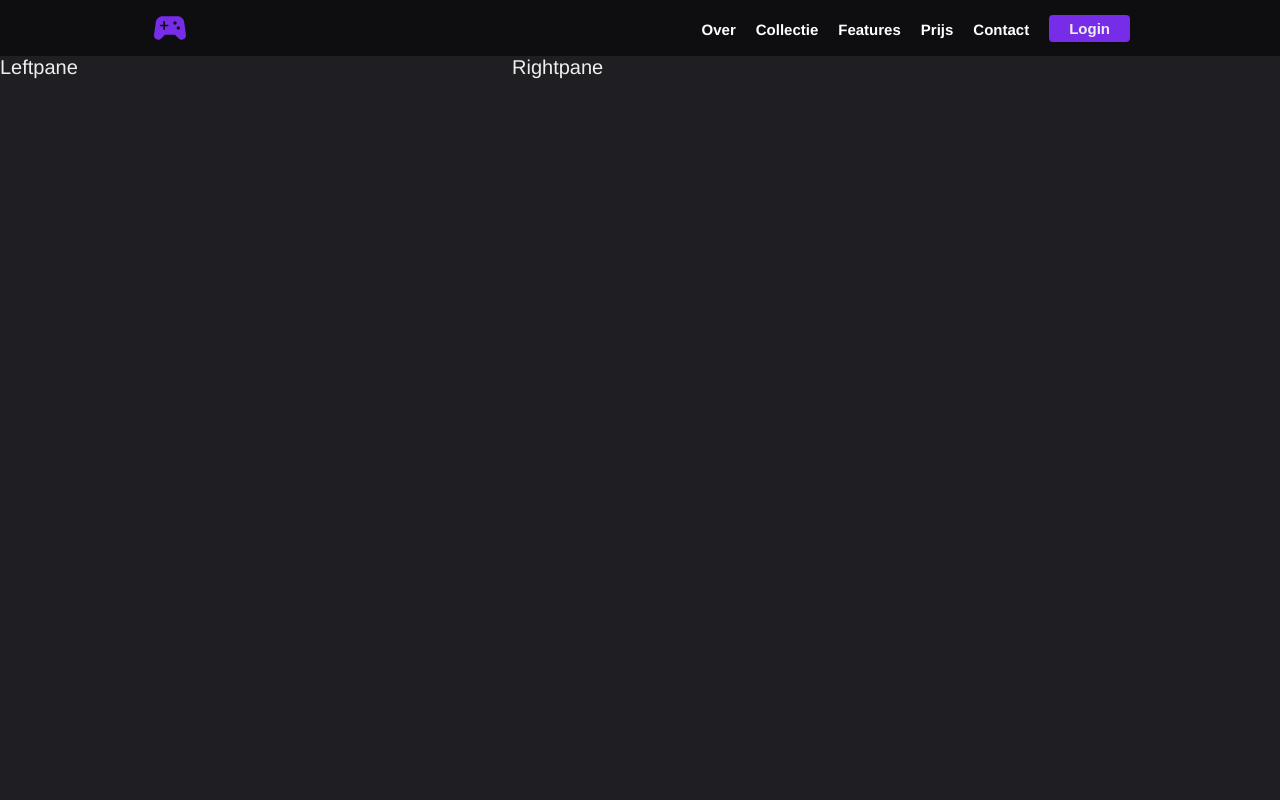
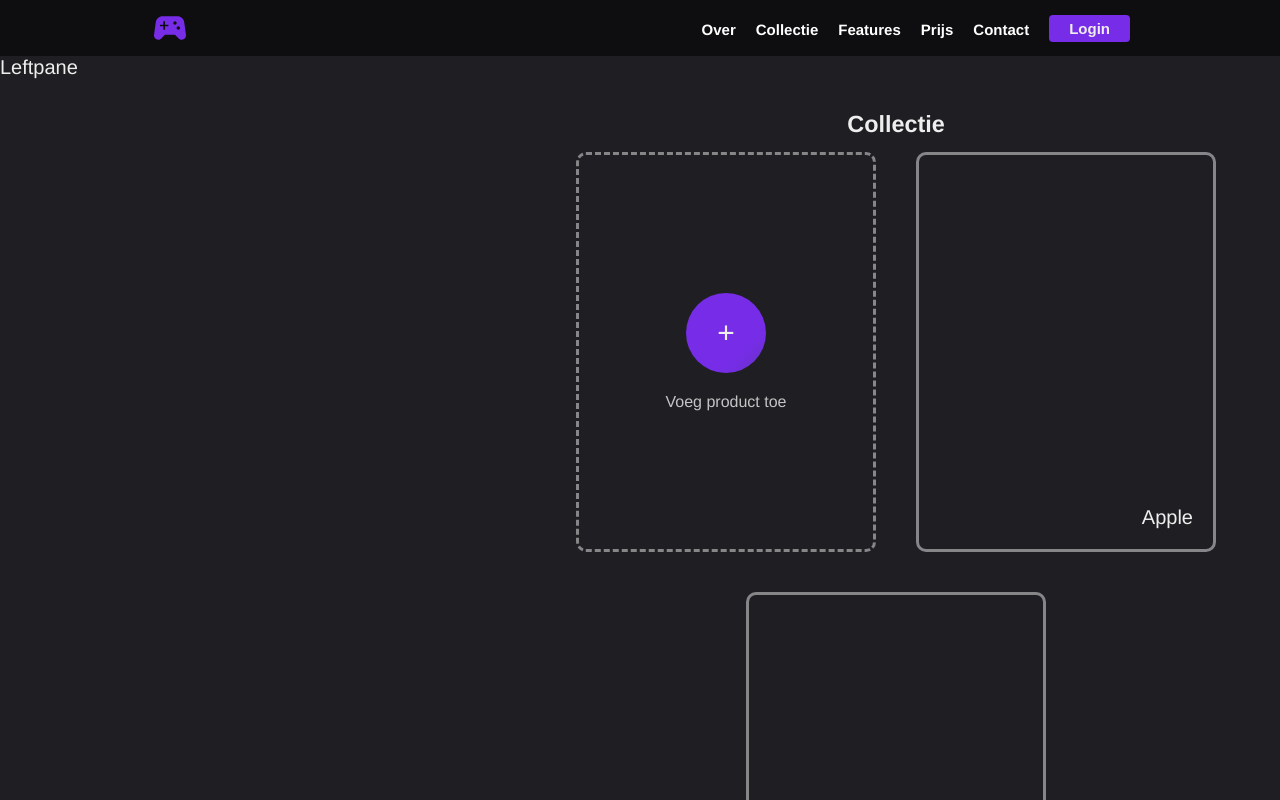
Before and after one commit to Robinzhao69/Collezione, a React (Vite) app: page /Collection in a window 1280 px wide. Shown: the top 800 px of the page. Built offline with nearby package versions, Linux system fonts and the light colour scheme.

Commit message:
productCards + placeholder added

```diff
--- /dev/null
+++ b/src/Components/Placeholder/Placeholder.jsx
@@ -0,0 +1,18 @@
+import './Placeholder.css'
+import React from 'react'
+
+function Placeholder(props) {
+
+    const placeholderClicked = () => {
+        props.onCardClicked(props.id)
+        console.log(props.id)
+    }
+    return (
+        <li onClick={placeholderClicked} className="productsList__item">
+            <button onClick={placeholderClicked} className="productsList__button">{props.buttonSymbol || "*"}</button>
+            <p className="productsList__text">{props.buttonText || ":Lorem Ipsum"}</p>
+        </li>
+    )
+}
+
+export default Placeholder
--- /dev/null
+++ b/src/Components/ProductCards/ProductCards.jsx
@@ -0,0 +1,22 @@
+import './ProductCards.css'
+
+import React from 'react'
+
+function ProductCards(props) {
+
+    const productCardClicked = () => {
+        props.onCardClicked(props.id);
+        console.log(props.id)
+    }
+
+    return (
+        <li onClick={productCardClicked} className="productsList__item productsList__item--gray">
+            {/* <img className="productsList__img" src={props.productImg} alt={props.name} /> */}
+            <div className="productsList__fade">
+                <p className="productsList__imageText">{props.name}</p>
+            </div>
+        </li>
+    )
+}
+
+export default ProductCards
--- a/src/Components/Rightpane/Rightpane.css
+++ b/src/Components/Rightpane/Rightpane.css
@@ -0,0 +1,111 @@
+.productsWrapper{
+    padding: 4rem;
+}
+
+
+.collection__header{
+    display: flex;
+    align-items: center;
+    justify-content: center;
+    background: #1f1f23;
+}
+
+.productsList{
+    list-style: none;
+    display: flex;
+    justify-content: center;
+    gap: 4rem;
+    flex-wrap: wrap;
+}
+
+.productsList__item{
+    width: 30rem;
+    height: 40rem;
+    display: flex;
+    justify-content: center;
+    align-items: center;
+    border: 0.3rem dashed rgba(238, 238, 238,0.5);
+    border-radius: 1rem;
+    flex-direction: column;
+    gap: 2rem;
+    position: relative;
+    transition: .8s;
+}
+
+.productsList__item--gray{
+    border: 0.3rem solid rgba(238, 238, 238,0.5);
+}
+
+.productsList__item--gray:hover{
+    cursor:pointer;
+    filter: grayscale(1);
+}
+
+.productsList__img{
+    height: 100%;
+    width: 100%;
+    object-fit: cover;
+    border-radius: 1rem;
+}
+
+.productsList__imageText{
+    position: absolute;
+    right: 2rem;
+    bottom: 2rem;
+}
+
+.productsList__button{
+    width: 8rem;
+    height: 8rem;
+    border-radius: 50%;
+    font-size: 150%;
+    background: linear-gradient(to bottom right,#772ce8,95%, #1e5128);
+    color: #eee;
+    border: none;
+    outline: none;
+    transition: 0.8s all;
+}
+
+.productsList__fade{
+    position: absolute;
+    height: 100%;
+    width: 100%;
+    background: #1f1f23;
+    border-radius: 1rem;
+}
+
+.productsList__text{
+    font-size: 80%;
+    color: rgba(238, 238, 238,0.8);
+}
+
+.productsList__item:hover .productsList__button, .productsList__button:hover{
+    cursor: pointer;
+    filter: hue-rotate(40deg);
+}
+
+@media screen and (max-width: 1400px){
+    .productsWrapper{
+        padding: 4rem 2rem;
+    }
+    .header{
+        justify-content: center;
+    }
+    .productsList{
+        justify-content: center;
+    }
+}
+
+@media screen and (max-width: 700px){
+    .header__h1{
+        font-size: 200%;
+    }
+
+}
+
+@media screen and (max-width: 400px){
+    .header__h1{
+        font-size: 100%;
+    }
+
+}
--- a/src/Components/Rightpane/Rightpane.jsx
+++ b/src/Components/Rightpane/Rightpane.jsx
@@ -1,10 +1,32 @@
+import React from 'react'
+import Placeholder from '../Placeholder/Placeholder'
+import ProductCards from '../ProductCards/ProductCards'
 import './Rightpane.css'
 
-import React from 'react'
+function Rightpane(props) {
 
-function Rightpane() {
+    let onCardClicked = (idFromCard) => {
+        props.onProductCardClicked(idFromCard)
+    }
+
+    let productCardsToBeRendered = props.productCards.map(product => {
+        if(product.name === "Placeholder"){
+            return <Placeholder id={product.id} buttonSymbol="+" buttonText="Voeg product toe" onCardClicked={onCardClicked} />
+        }
+        return <ProductCards  key={product.id} id={product.id} name={product.name} productImg={product.img} onCardClicked={onCardClicked}/>
+    })
     return (
-        <div>Rightpane</div>
+        <>
+            <section className="productsWrapper">
+                <header className="collection__header">
+                    <h1 className="header__h1">Collectie</h1>
+                </header>
+
+                <ul className="productsList">
+                    {productCardsToBeRendered}
+                </ul>
+            </section>
+        </>
     )
 }
 
--- a/src/Pages/Collectionpage/Collectionpage.jsx
+++ b/src/Pages/Collectionpage/Collectionpage.jsx
@@ -1,18 +1,31 @@
-import React from 'react'
+import { useState, useEffect } from 'react';
 import NavBar from '../../Components/Navigation/NavBar';
 import Rightpane from '../../Components/Rightpane/Rightpane';
 import Leftpane from '../../Components/Leftpane/Leftpane';
+import Footer from '../../Components/Footer/Footer';
+import productsObject from '../../data/products';
 import './Collectionpage.css'
 
+function Collectionpage() {
+    const [productCards, setProductCards] = useState(productsObject)
+    const [open, setOpen] = useState(true)
+    const [cardClicked, setCardClicked] = useState({})
+    const [editMode, setEditMode] = useState(false)
 
-function Collectionpage() {
+
+    let onCardClicked = (idFromCard) => {
+        setCardClicked(productCards[idFromCard - 1])
+    }
+
+
     return (
         <>
             <NavBar />
             <article className='dashboard'>
                 <Leftpane />
-                <Rightpane />
+                <Rightpane onProductCardClicked={onCardClicked} productCards={productCards} />
             </article>
+            <Footer />
         </>
     )
 }
--- a/src/data/products.js
+++ b/src/data/products.js
@@ -1,9 +1,16 @@
-const product = [
+const products = [
     {
         id: 1,
         name: "Placeholder"
     },
     {
+        id: 2,
+        name: "Apple"
+    },
+    {
+        id: 3,
+        name: "Bike"
+    },
+]
 
-    }
-]
+export default products
```
Also changed, not shown: src/Components/Placeholder/Placeholder.css (added), src/Components/ProductCards/ProductCards.css (added).
